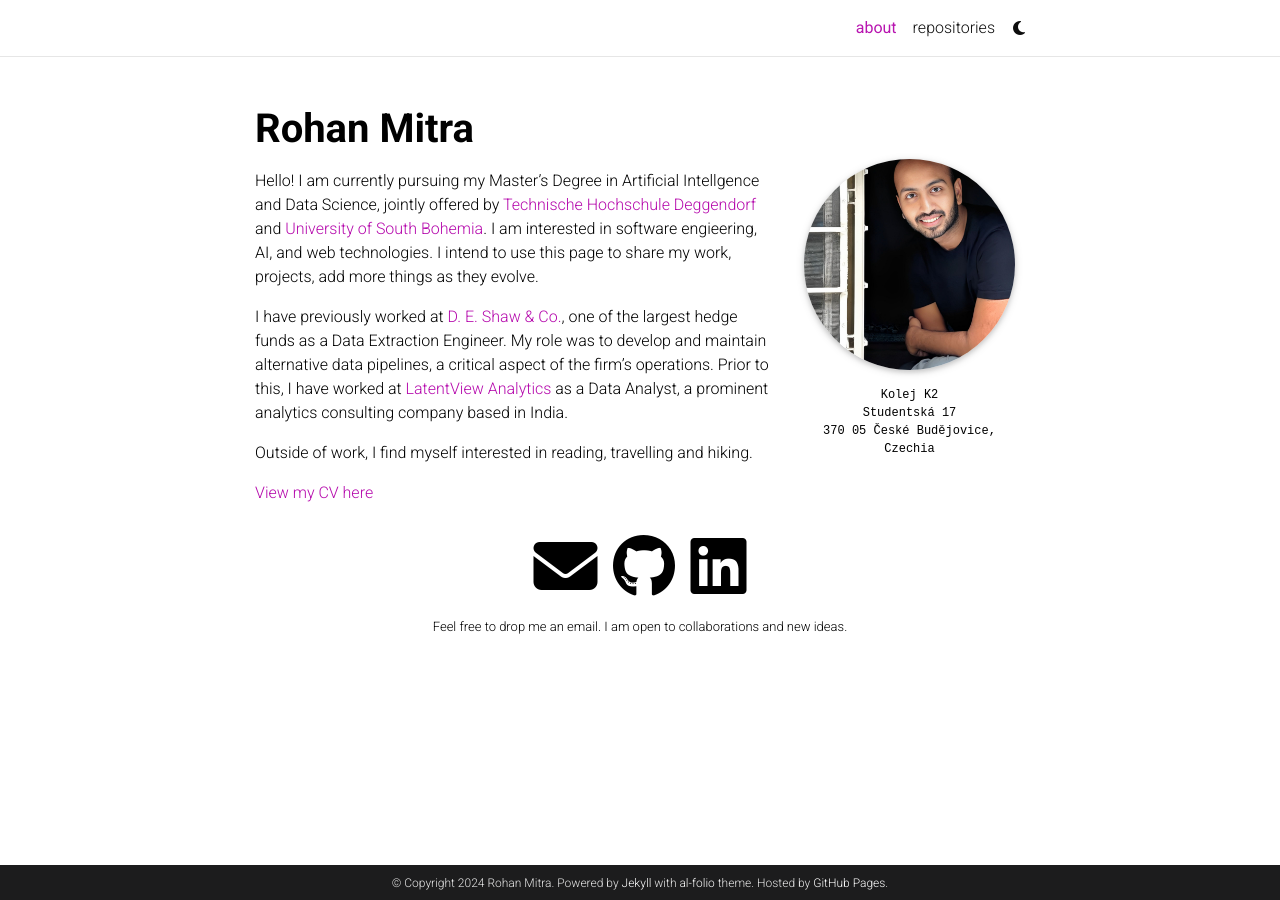
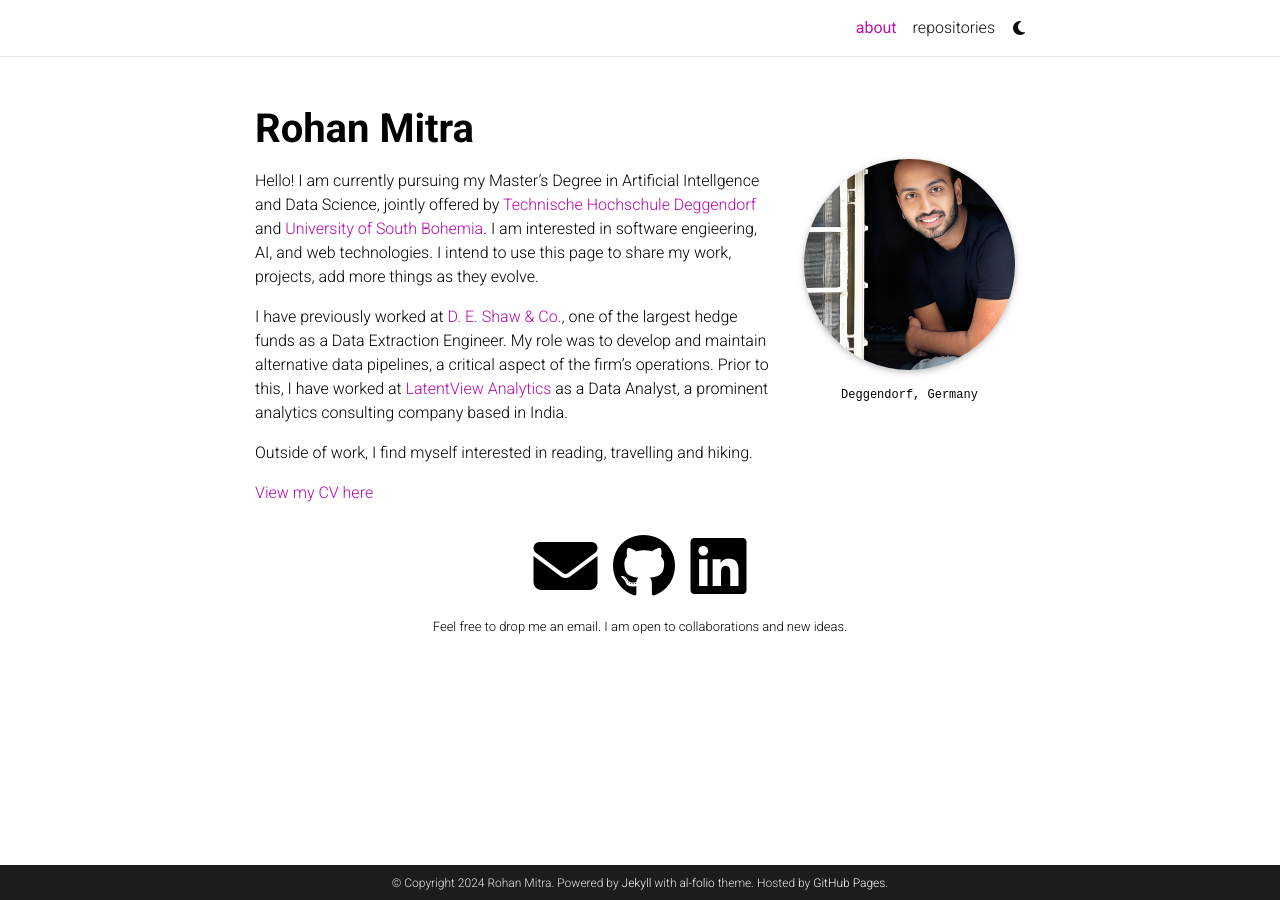
Before and after one commit to rohanmitro/rohanmitro.github.io, a Jekyll site: the page built from _pages/about.md, in a window 1280 px wide. Built offline with Jekyll 4.4.1, drawn with Linux system fonts in a browser that asks for light colours; full-size pictures stand in for the smaller copies a plugin makes; comment, search, counter and statistics services are not loaded; a style sheet for code colours, icons or effects is not loaded.

Commit message:
update about

```diff
--- a/_pages/about.md
+++ b/_pages/about.md
@@ -9,9 +9,7 @@
   image: prof_pic.jpg
   image_circular: true # crops the image to make it circular
   address: >
-    <p>Kolej K2</p>
-    <p>Studentská 17</p>
-    <p>370 05 České Budějovice, Czechia</p>
+    <p>Deggendorf, Germany</p>
 
 news: false  # includes a list of news items
 latest_posts: false  # includes a list of the newest posts
@@ -25,4 +23,4 @@
 
 Outside of work, I find myself interested in reading, travelling and hiking.
 
-[View my CV here](/assets/pdf/Rohan_Mitra.pdf)
+[View my CV here](/assets/pdf/rohan_mitra.pdf)
```
